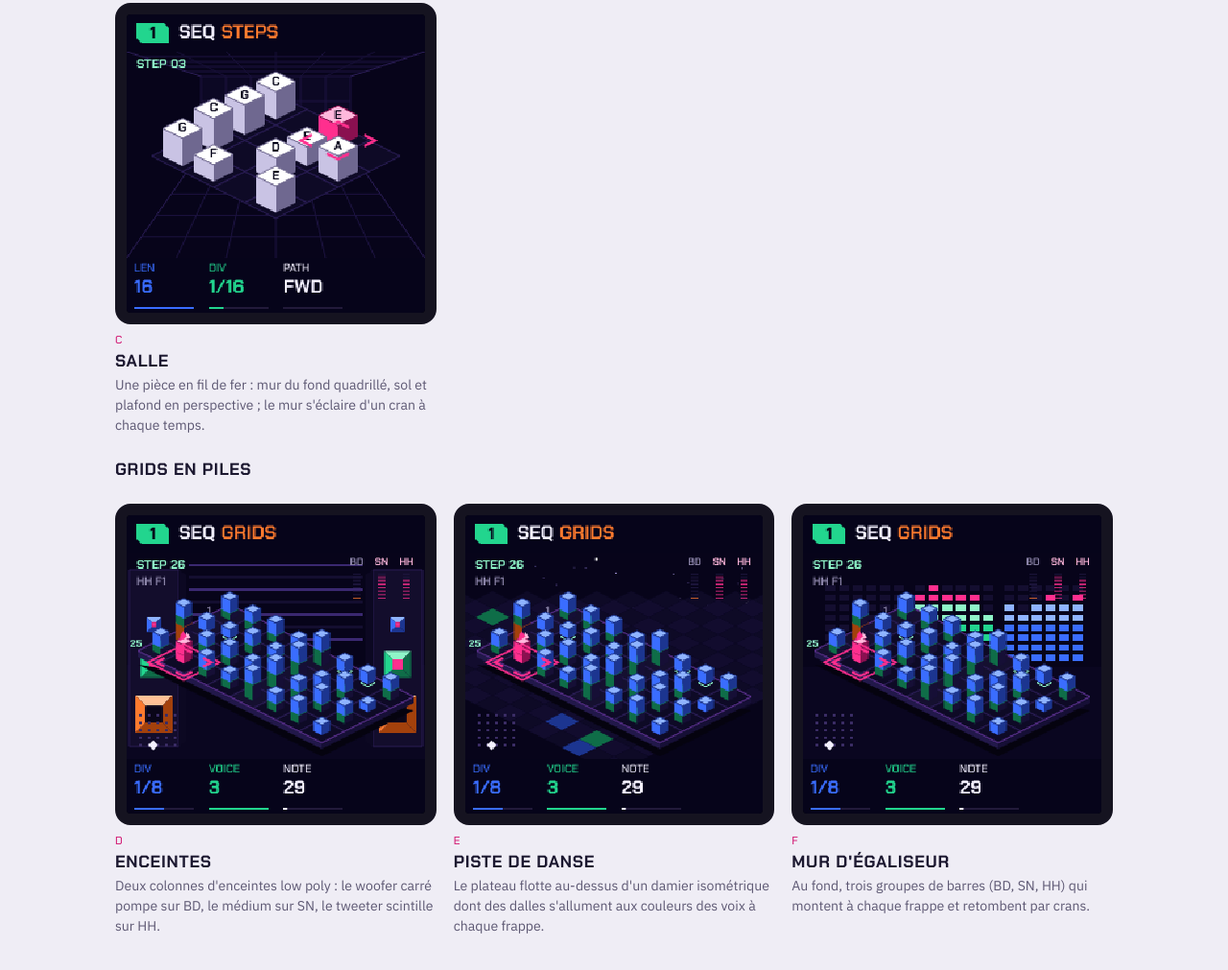
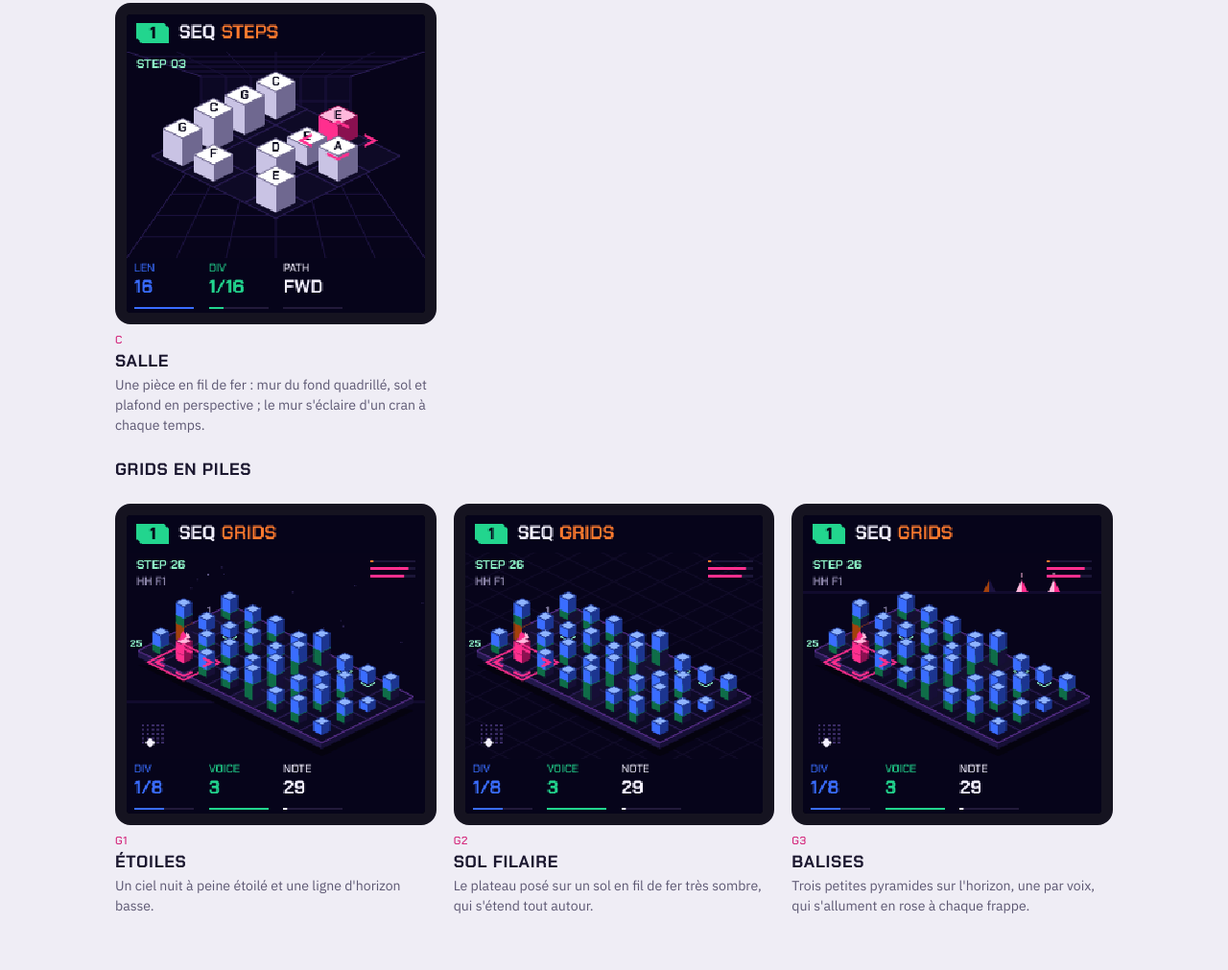
Before and after one commit to F0nski/quartz, a plain HTML site: page docs/screens/backdrops.html in a window 1280 px wide. Shown: the part 855-1866 px from the top of the page at 96% size. Drawn offline with Linux system fonts and the light colour scheme; animation ran at ten frames a second.

Commit message:
Screens: three light backdrops for GRIDS stacks, lighter gauges and map chip

```diff
--- a/docs/screens/backdrops.html
+++ b/docs/screens/backdrops.html
@@ -61,9 +61,9 @@ button[aria-pressed=true] { background: var(--hot); color: #fff; border-color: v
 
 <h2>GRIDS en piles</h2>
 <div class="grid">
-  <figure><canvas id="gSpeakers" width="240" height="240"></canvas><figcaption><span class="tag">D</span><h2>Enceintes</h2><p>Deux colonnes d'enceintes low poly : le woofer carré pompe sur BD, le médium sur SN, le tweeter scintille sur HH.</p></figcaption></figure>
-  <figure><canvas id="gDance" width="240" height="240"></canvas><figcaption><span class="tag">E</span><h2>Piste de danse</h2><p>Le plateau flotte au-dessus d'un damier isométrique dont des dalles s'allument aux couleurs des voix à chaque frappe.</p></figcaption></figure>
-  <figure><canvas id="gEq" width="240" height="240"></canvas><figcaption><span class="tag">F</span><h2>Mur d'égaliseur</h2><p>Au fond, trois groupes de barres (BD, SN, HH) qui montent à chaque frappe et retombent par crans.</p></figcaption></figure>
+  <figure><canvas id="gStars" width="240" height="240"></canvas><figcaption><span class="tag">G1</span><h2>Étoiles</h2><p>Un ciel nuit à peine étoilé et une ligne d'horizon basse.</p></figcaption></figure>
+  <figure><canvas id="gFloor" width="240" height="240"></canvas><figcaption><span class="tag">G2</span><h2>Sol filaire</h2><p>Le plateau posé sur un sol en fil de fer très sombre, qui s'étend tout autour.</p></figcaption></figure>
+  <figure><canvas id="gBeacons" width="240" height="240"></canvas><figcaption><span class="tag">G3</span><h2>Balises</h2><p>Trois petites pyramides sur l'horizon, une par voix, qui s'allument en rose à chaque frappe.</p></figcaption></figure>
 </div>
 </main>
 
@@ -586,53 +586,32 @@ function stacks3(c, t, under) {
       else if (st.extra && s2 <= cur) { stroke(c, [[x - 6, y - z - 2], [x, y - z - 5], [x + 6, y - z - 2], [x, y - z + 1]], VCOL[v][0]); z += 4; } });
     if (isCur) hitFx(c, at, gx, gy, x, top, Math.min(...L.map(([a]) => a))); });
   sightIso(c, at, cur % 8, cur >> 3, Math.min(...L.map(([a]) => a)) < 0.12 ? HOT[1] : K[1][0]);
-  [0, 1, 2].forEach((v, i) => { const x = 178 + i * 20, y = 34, hot = L[v][0] < 0.15, sel = v === P.voice - 1;
-    densGauge(c, x + 4, y + 12, 22, v, hot); text(c, VNAME[v], x + 7, y + 4, 8, hot ? HOT[0] : sel ? "#f4f1ff" : UI, "center"); });
-  mapChip(c, 10, 160, 28, 24, t);
+  [0, 1, 2].forEach(v => { const x = 196, y = 36 + v * 6, hot = L[v][0] < 0.15;          /* the densities: one thin line each */
+    c.fillStyle = "#1c1638"; c.fillRect(x, y, 36, 2); c.fillStyle = hot ? HOT[1] : VCOL[v][1]; c.fillRect(x, y, 36 * DENS()[v] / 127, 2); });
+  if (!under || under.chip !== false) mapChip(c, 12, 168, 16, 14, t);
   text(c, "STEP " + String(cur + 1).padStart(2, "0"), 8, 40, 10, K[1][0], "left");
   const n = ["C", "C#", "D", "D#", "E", "F", "F#", "G", "G#", "A", "A#", "B"][P.note % 12] + (Math.floor(P.note / 12) - 1);
   text(c, VNAME[P.voice - 1] + " " + n, 8, 54, 9, UI, "left");
   header(c, "GRIDS", [["DIV", ["1/16", "1/8", "1/4"][P.div], P.div / 2], ["VOICE", P.voice, (P.voice - 1) / 2], ["NOTE", P.note, (P.note - 24) / 72]]);
 }
-/* D: speakers */
-function cone(c, x, y, s2, pump, T) {                    /* a square, faceted cone seen from the front */
-  const o = s2, i2 = s2 * (0.45 - pump * 0.15);
-  poly(c, [[x - o, y - o], [x + o, y - o], [x + i2, y - i2], [x - i2, y - i2]], T[0]); poly(c, [[x + o, y - o], [x + o, y + o], [x + i2, y + i2], [x + i2, y - i2]], T[2]);
-  poly(c, [[x + o, y + o], [x - o, y + o], [x - i2, y + i2], [x + i2, y + i2]], T[2]); poly(c, [[x - o, y + o], [x - o, y - o], [x - i2, y - i2], [x - i2, y + i2]], T[1]);
-  poly(c, [[x - i2, y - i2], [x + i2, y - i2], [x + i2, y + i2], [x - i2, y + i2]], pump > 0.3 ? HOT[1] : "#0a0618");
-}
-function gSpeakers(c, t) {
-  const L = lastHits(t); c.fillStyle = "#07041a"; c.fillRect(0, 30, 240, 166);
-  for (let k = 0; k < 7; k++) { const y = 40 + k * 10, on = L[1][0] < 0.12 && k % 2 === 0; stroke(c, [[50, y], [190, y]], on ? "#3a2870" : "#140e30", 2, false); }   /* slats lit on SN */
-  c.fillStyle = "#0a0620"; c.fillRect(0, 120, 240, 76);
-  [[22, 1], [218, -1]].forEach(([x, side]) => {
-    poly(c, [[x - 20, 44], [x + 20, 44], [x + 20, 186], [x - 20, 186]], "#130d2c"); stroke(c, [[x - 20, 44], [x + 20, 44], [x + 20, 186], [x - 20, 186]], "#2a1d55");
-    poly(c, side > 0 ? [[x + 20, 44], [x + 26, 48], [x + 26, 182], [x + 20, 186]] : [[x - 20, 44], [x - 26, 48], [x - 26, 182], [x - 20, 186]], "#0c0822");
-    const pb = L[0][0] < 0.15 ? 1 - L[0][0] / 0.15 : 0, ps = L[1][0] < 0.12 ? 1 - L[1][0] / 0.12 : 0, ph = L[2][0] < 0.08 ? 1 : 0;
-    cone(c, x, 160, 15 + pb * 2, pb, K[3]); cone(c, x, 120, 10 + ps * 1.5, ps, K[1]); cone(c, x, 88, 6, ph, K[0]);
-  });
-  stacks3(c, t);
-}
-/* E: a dance floor under the floating plate */
-function gDance(c, t) {
-  const L = lastHits(t), k0 = kNow(t); c.fillStyle = "#07041a"; c.fillRect(0, 30, 240, 166); stars(c, t, 0.05);
-  const A = 14, B = 7, at = (gx, gy) => [120 + (gx - gy) * A, 96 + (gx + gy) * B];
-  for (let gy = -8; gy < 8; gy++) for (let gx = -8; gx < 8; gx++) { const q = [at(gx, gy), at(gx + 1, gy), at(gx + 1, gy + 1), at(gx, gy + 1)]; if (q[2][1] < 70) continue;
-    let col = (gx + gy) & 1 ? "#0e0a26" : "#120c2e"; [0, 1, 2].forEach(v => { if (L[v][0] < 0.2 && hash((gx + 9) * 31 + (gy + 9) * 7 + k0 * 13 + v) < [0.12, 0.08, 0.05][v]) col = VCOL[v][2]; });
-    poly(c, q, col); }
-  stacks3(c, t);
-}
-/* F: an equaliser wall */
-const eq = [0, 0, 0];
-function gEq(c, t) {
-  const L = lastHits(t); c.fillStyle = "#07041a"; c.fillRect(0, 30, 240, 166);
-  [0, 1, 2].forEach(v => { for (let b = 0; b < 6; b++) { const x = 18 + v * 72 + b * 11, lvl = L[v][0] < 0.6 ? Math.max(0, (1 - L[v][0] / 0.6) * (0.6 + 0.4 * hash(b + v * 7 + kNow(t))) * 8) : 0;
-    for (let s2 = 0; s2 < 8; s2++) { const y = 112 - s2 * 8; c.fillStyle = s2 < lvl ? (s2 > 5 ? HOT[1] : VCOL[v][s2 > 3 ? 0 : 1]) : "#140e30"; c.fillRect(x, y, 8, 5); } } });
-  c.fillStyle = "#0a0620"; c.fillRect(0, 122, 240, 74);
-  stacks3(c, t);
-}
+/* G1: a few stars and a low horizon */
+function gStars(c, t) { c.fillStyle = "#07041a"; c.fillRect(0, 30, 240, 166);
+  for (let i = 0; i < 18; i++) { const x = hash(i * 7 + 3) * 240, y = 34 + hash(i * 13 + 1) * 70; c.fillStyle = hash(i * 5) > 0.8 ? "#a99ce0" : "#3a2f68"; c.fillRect(x, y, 1, 1); }
+  stroke(c, [[0, 150], [240, 150]], "#1c1340", 1, false); stacks3(c, t); }
+/* G2: a dim wire floor running under the plate */
+function gFloor(c, t) { c.fillStyle = "#07041a"; c.fillRect(0, 30, 240, 166);
+  const A = 18.5, B = 9.25, at = (gx, gy) => [83 + (gx - gy) * A, 72 + (gx + gy) * B];
+  for (let k = -6; k <= 14; k++) { stroke(c, [at(k, -8), at(k, 12)], "#120c2a", 1, false); stroke(c, [at(-8, k - 4), at(16, k - 4)], "#120c2a", 1, false); }
+  stacks3(c, t); }
+/* G3: three small beacons far away, one per voice, blinking on its hits */
+function gBeacons(c, t) { const L = lastHits(t); c.fillStyle = "#07041a"; c.fillRect(0, 30, 240, 166);
+  stroke(c, [[0, 62], [240, 62]], "#1c1340", 1, false);
+  [0, 1, 2].forEach(v => { const x = 150 + v * 26, y = 62, hot = L[v][0] < 0.12, T = hot ? HOT : [VCOL[v][2], "#1c1340", "#120c2a"];
+    poly(c, [[x - 5, y], [x, y - 10], [x, y]], T[0]); poly(c, [[x, y], [x, y - 10], [x + 5, y]], T[1]);
+    if (hot) stroke(c, [[x, y - 12], [x, y - 16]], HOT[0], 1, false); });
+  stacks3(c, t); }
 
-const views = [["seqNow", seqNow], ["seqCity", seqCity], ["seqStreams", seqStreams], ["seqRoom", seqRoom], ["gSpeakers", gSpeakers], ["gDance", gDance], ["gEq", gEq]].map(([id, f]) => [document.getElementById(id).getContext("2d"), f]);
+const views = [["seqNow", seqNow], ["seqCity", seqCity], ["seqStreams", seqStreams], ["seqRoom", seqRoom], ["gStars", gStars], ["gFloor", gFloor], ["gBeacons", gBeacons]].map(([id, f]) => [document.getElementById(id).getContext("2d"), f]);
 function frame(ms) { const t = ms / 1000; views.forEach(([c, f]) => f(c, t)); }
 function loop(ms) { frame(ms + 1310); requestAnimationFrame(loop); }
 document.fonts.ready.then(() => { frame(1310); if (!reduce) requestAnimationFrame(loop); });
```
